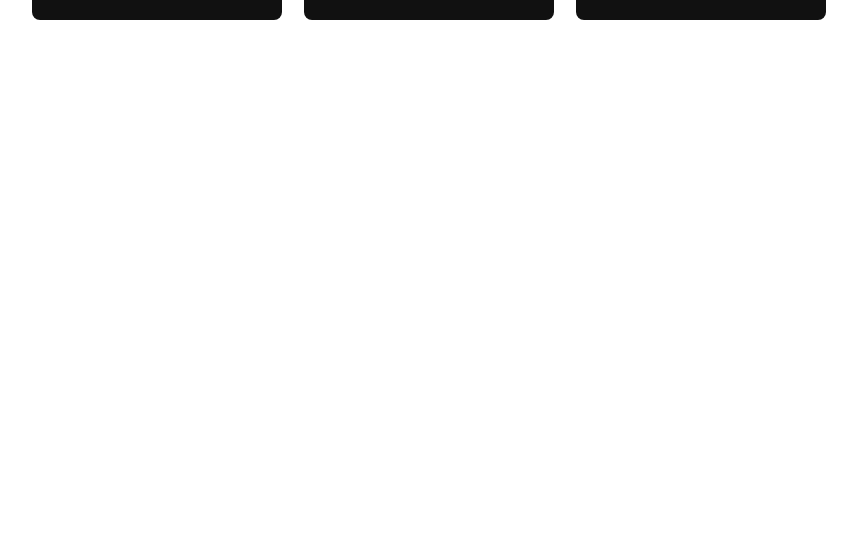
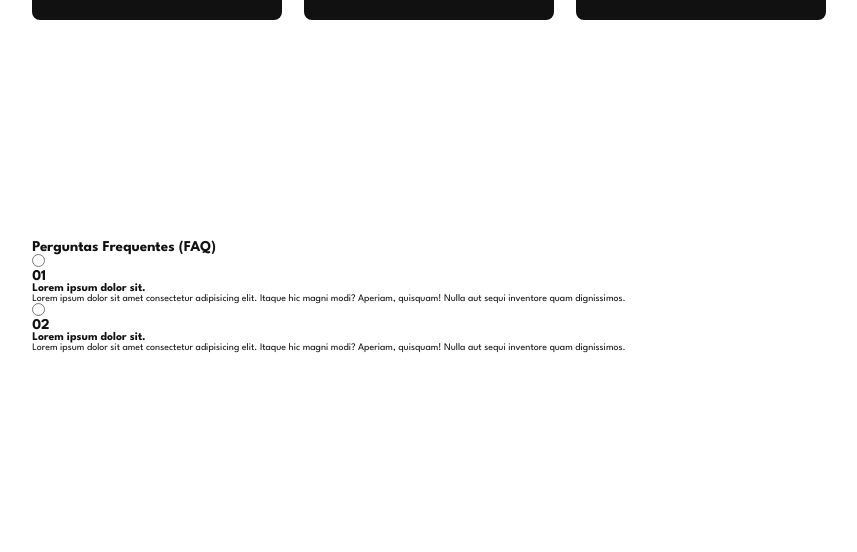
Before and after one commit to LonguiVic/ASO-Constru--es, a Flask app: page / in a window 1280 px wide. Shown: the part 2947-3499 px from the top of the page, without its empty margins (211-1068 px from the left). Before the commit the page ends 2967 px from the top, so only its background shows below. Run offline with Flask 3, Linux system fonts and the light colour scheme.

Commit message:
faq section

```diff
--- a/app/routes.py
+++ b/app/routes.py
@@ -4,7 +4,3 @@ from app import app
 @app.route('/')
 def index():
     return render_template('index.html')
-
-@app.route('/base')
-def base():
-    return render_template('base.html')
--- a/app/static/css/style.css
+++ b/app/static/css/style.css
@@ -357,3 +357,8 @@ header.sticky {
     background: transparent;
     border: 2px solid var(--red);
 }
+
+.faq {
+    min-height: 95vh;
+    background: var(--white);
+}
--- a/app/templates/index.html
+++ b/app/templates/index.html
@@ -98,4 +98,34 @@
     </div>
 </section>
 
+<!--FAQ section-->
+<section class="faq" id="faq">
+    <div class="faq-container">
+        <h1>Perguntas Frequentes (FAQ)</h1>
+        <div class="tab">
+            <input type="radio" name="acc" id="acc1">
+            <label for="acc1">
+                <h2>01</h2>
+                <h3>Lorem ipsum dolor sit.</h3>
+            </label>
+            <div class="faq-content">
+                <p>Lorem ipsum dolor sit amet consectetur adipisicing elit. Itaque hic magni modi? Aperiam, quisquam!
+                    Nulla aut sequi inventore quam dignissimos.</p>
+            </div>
+        </div>
+        <div class="tab">
+            <input type="radio" name="acc" id="acc2">
+            <label for="acc2">
+                <h2>02</h2>
+                <h3>Lorem ipsum dolor sit.</h3>
+            </label>
+            <div class="faq-content">
+                <p>Lorem ipsum dolor sit amet consectetur adipisicing elit. Itaque hic magni modi? Aperiam, quisquam!
+                    Nulla aut sequi inventore quam dignissimos.</p>
+            </div>
+        </div>
+    </div>
+
+</section>
+
 {% endblock conteudo %}
```
Also changed, not shown: teste.py (added). Lines whose indentation alone changed are shown as unchanged.
